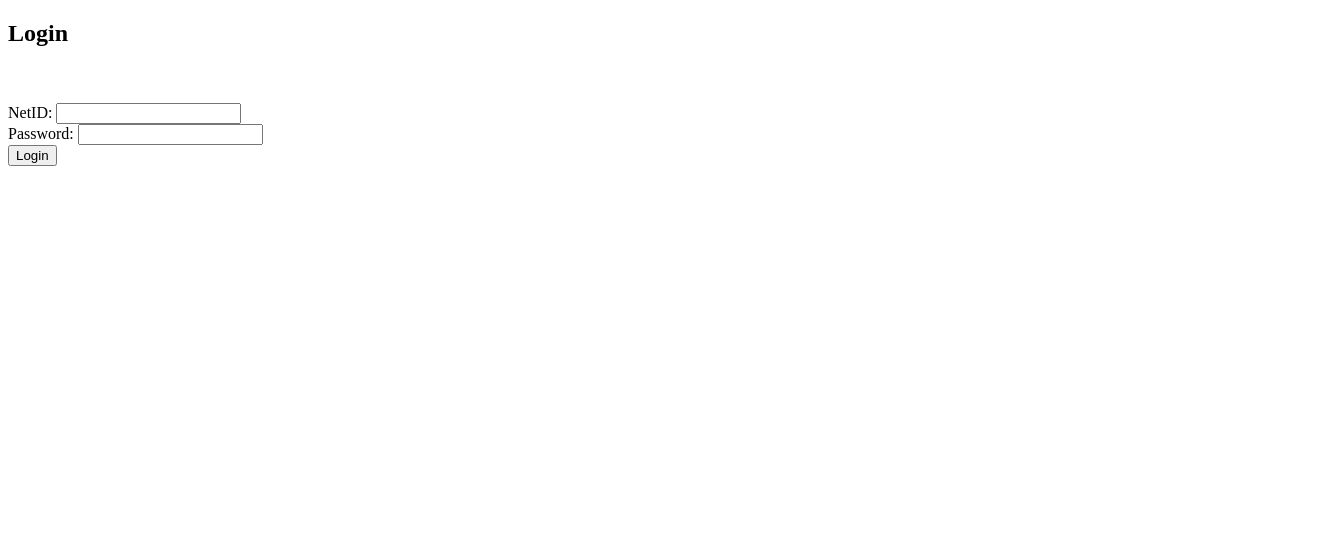
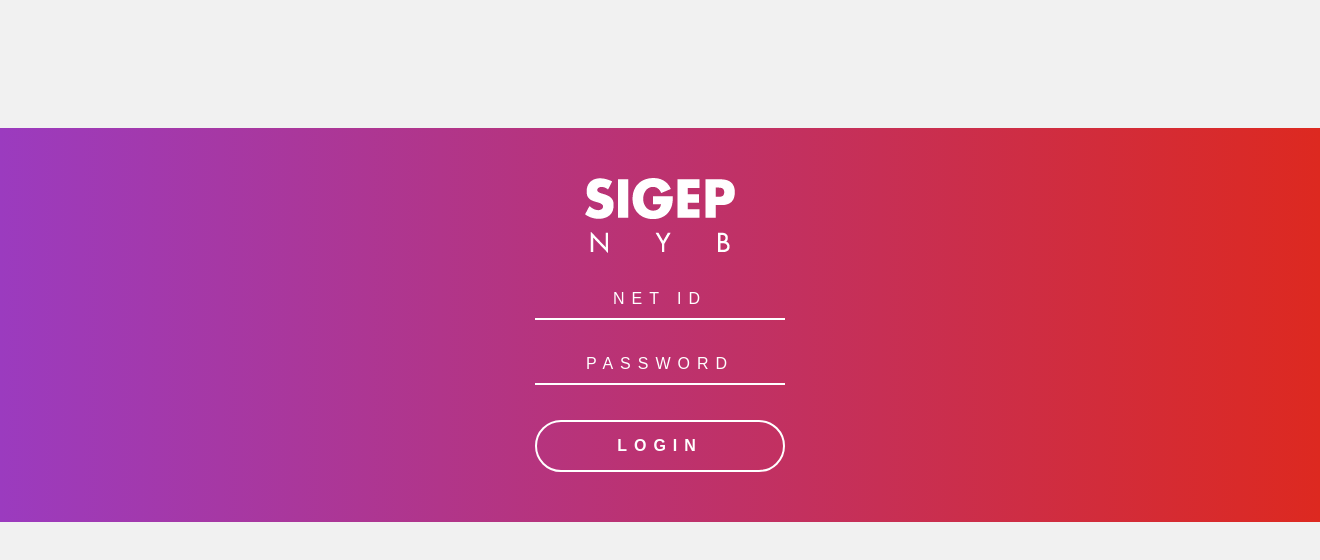
Before and after one commit to SigEpNYB/SigEpNYB, a plain HTML site: page WebContent/index.html in a window 1280 px wide. Shown: the whole page, 1320 px wide, since content can reach past the window. Drawn offline with nearby package versions, Linux system fonts and the light colour scheme.

Commit message:
Styling for index.html (but styles are universal right now, haven't tested on other pages)

```diff
--- a/WebContent/index.html
+++ b/WebContent/index.html
@@ -3,18 +3,23 @@
 <head>
 	<meta charset="UTF-8">
 	<title>SigEp | Login</title>
+	<link rel="stylesheet" type="text/css" href="styles/styles.css">
+	<link href='http://fonts.googleapis.com/css?family=Open+Sans:400,600,700,300' rel='stylesheet' type='text/css'>
 </head>
 <body>
 	<noscript>You need javascript!</noscript>
 	<script src="main.js"></script>
 
-	<h2>Login</h2><br>
-	<br>
-	<form onsubmit="login(); return false;">
-		NetID: <input type="text" name="netid" id="netid"/><br>
-		Password: <input type="password" name="password" id="password"/><br>
-		<input type="submit" value="Login"/>
-	</form>
+	<div id="logincontainer">
+		<div id="login">
+			<img src="img/nyblogowhite.png" alt="SigEp NYB"><br><br>
+			<form onsubmit="login(); return false;">
+				<input type="text" name="netid" id="netid" placeholder="NET ID"/><br>
+				<input type="password" name="password" id="password" placeholder="PASSWORD"/><br>
+				<input type="submit" value="LOGIN"/>
+			</form>
+		</div>
+	</div>
 	<div id="errormsg"></div>
 </body>
 </html>
--- /dev/null
+++ b/WebContent/styles/styles.css
@@ -0,0 +1,71 @@
+/*Paragraph Styles*/
+.title {
+    font-size: 32px;
+    margin-bottom: 0;
+    font-weight: 400;
+}
+
+@media (max-width:750px) {
+    .title {
+        margin: 0;
+    }
+}
+
+/*Form*/
+input[type="text"], input[type="password"] {
+    width: 250px;
+    padding: 10px 0px 10px 0px;
+    margin-bottom: 25px;
+    border: none;
+    border-bottom: solid 2px #ffffff;
+    color: #ffffff;
+    font-size: 16px;
+    text-align: center;
+    background: none;
+}
+input[type="submit"] {
+  border: 2px solid;
+  border-radius: 30px;
+  padding: 15px 0px 15px 0px;
+  margin-top: 10px;
+  font-size: 16px;
+  font-weight: 600;
+  letter-spacing: 7px;
+  color: #ffffff;
+  background: none;
+  width: 250px;
+}
+input[type="submit"]:hover {
+  background: #d96297;
+}
+::-webkit-input-placeholder {
+   color: #ffffff;
+   letter-spacing: 7px;
+}
+:-moz-placeholder { /* Firefox 18- */
+   color: #ffffff;
+   letter-spacing: 7px;
+}
+::-moz-placeholder {  /* Firefox 19+ */
+   color: #ffffff;
+   letter-spacing: 7px;
+}
+:-ms-input-placeholder {
+   color: #ffffff;
+   letter-spacing: 7px;
+}
+
+/*Login*/
+body {
+  text-align: center;
+  font-family: 'Open Sans', sans-serif;
+  margin: 0;
+  background: #f1f1f1;
+}
+#login {
+  margin-top: 10%;
+  width: 100%;
+  padding: 50px 20px;
+  text-align: center;
+  background: linear-gradient(to right, #9b3bbf , #dd2920);;
+}
```
Also changed, not shown: WebContent/img/crest.png (added), WebContent/img/nyblogo.png (added), WebContent/img/nyblogowhite.png (added).
